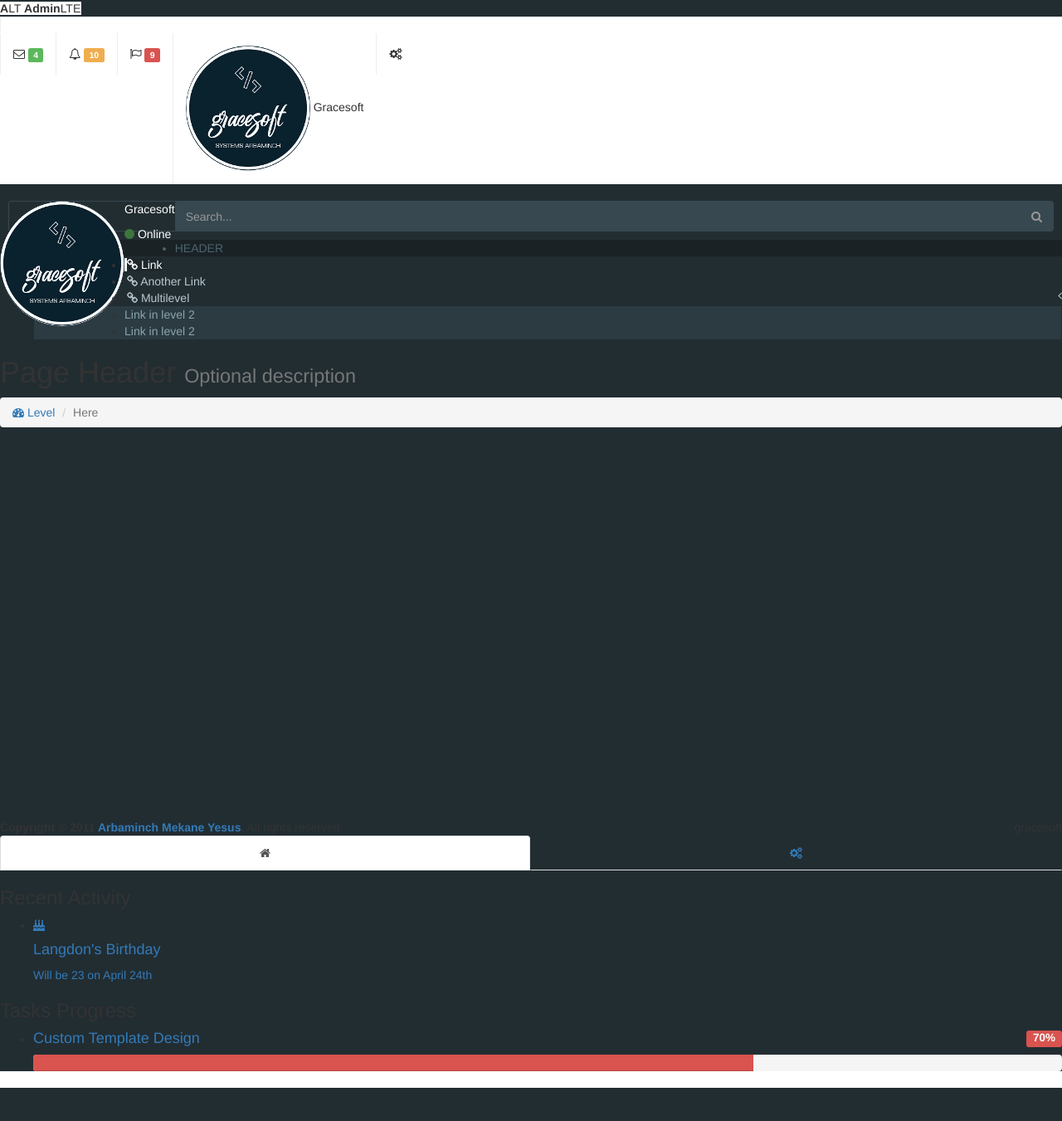
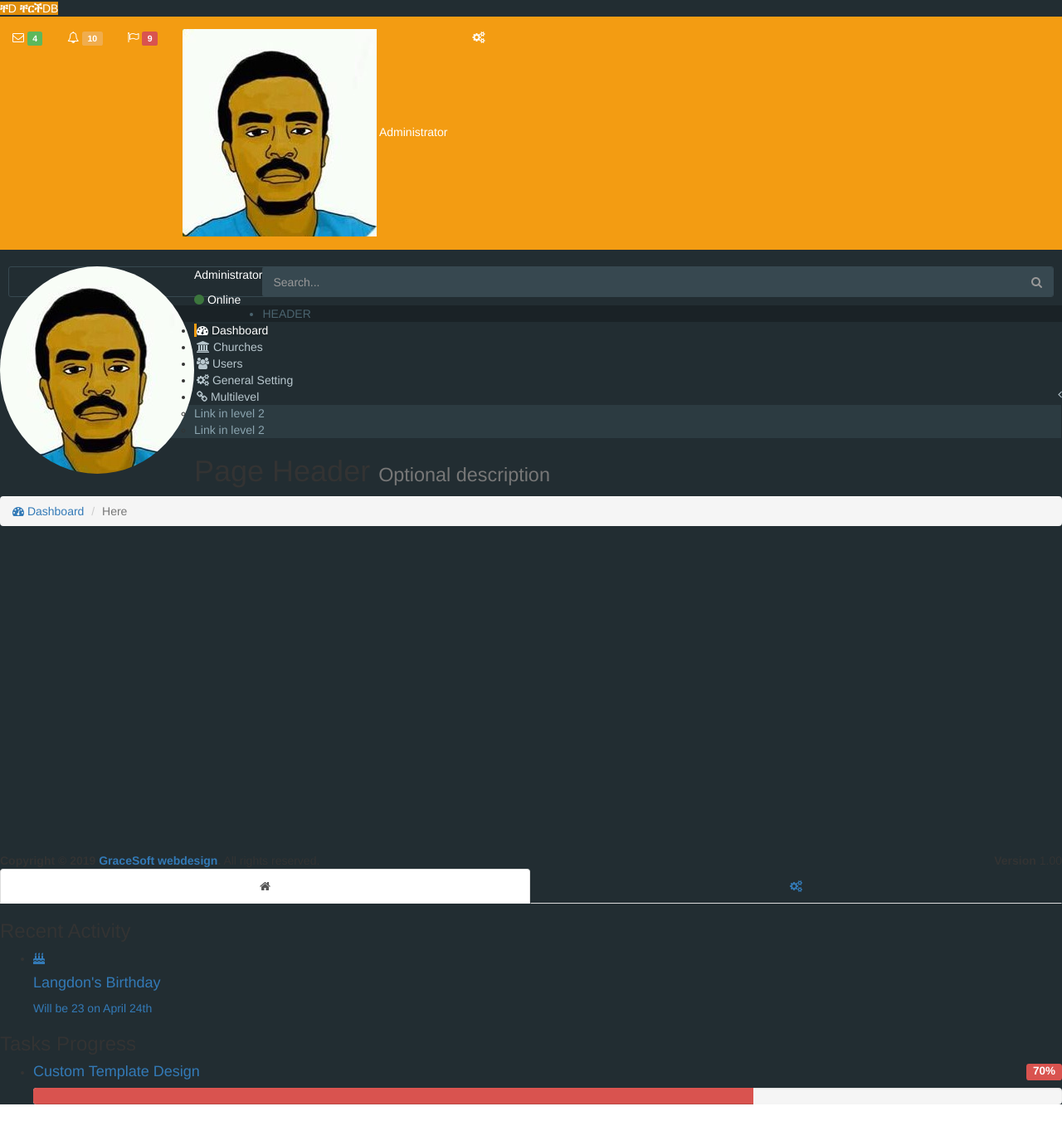
Before and after one commit to wuletawwonte/churchdb, a CodeIgniter app: page /database/index.php/users/adminhome in a window 1280 px wide. Shown: the whole page at 83% size. Before the commit the page ends 1311 px from the top, so only its background shows below. Run offline with CodeIgniter, Linux system fonts and the light colour scheme; the visitor is signed in with stand-in values (Sample User, id 1); some libraries are stand-ins or nearby versions.

Commit message:
Ready to start adding churches

```diff
--- a/application/controllers/Users.php
+++ b/application/controllers/Users.php
@@ -21,7 +21,12 @@ class Users extends CI_Controller {
 
 	public function adminhome() {
 		if($this->session->userdata('is_logged_in') == TRUE) {
-			$this->load->view('admin_home');
+
+			$data['active_menu'] = "dashboard";
+			$this->load->view('templates/admin_header', $data);
+			$this->load->view('home');
+			$this->load->view('templates/footer');
+
 		} else {
 			redirect('users/index');
 		}
@@ -73,6 +78,17 @@ class Users extends CI_Controller {
 		redirect();
 	}
 
+	public function churches() {
+		if($this->session->userdata('is_logged_in') == TRUE) {
+			$data['active_menu'] = "churches";
+			$this->load->view('templates/admin_header', $data);
+			$this->load->view('churches');
+			$this->load->view('templates/footer');
+
+		} else {
+			redirect('users/index');
+		}
+	}
 
 
 
--- /dev/null
+++ b/application/views/home.php
@@ -0,0 +1,46 @@
+
+
+
+
+  <!-- Content Wrapper. Contains page content -->
+  <div class="content-wrapper">
+    <!-- Content Header (Page header) -->
+    <section class="content-header">
+      <h1>
+        Page Header
+        <small>Optional description</small>
+      </h1>
+      <ol class="breadcrumb">
+        <li><a href="<?php echo base_url(); ?>"><i class="fa fa-dashboard"></i> Dashboard</a></li>
+        <li class="active">Here</li>
+      </ol>
+    </section>
+
+    <!-- Main content -->
+    <section class="content container-fluid">
+
+
+
+
+
+
+
+
+
+
+      <!--------------------------
+        | Your Page Content Here |
+        -------------------------->
+
+
+
+
+
+
+
+
+
+    </section>
+    <!-- /.content -->
+  </div>
+  <!-- /.content-wrapper -->
--- a/application/views/login.php
+++ b/application/views/login.php
@@ -10,7 +10,7 @@ defined('BASEPATH') OR exit('No direct script access allowed');
 	<meta name="description" content="Arbaminch Mekane Eyesus Church Members Database" />
 	<meta name="author" content="wuletawwonte@yahoo.com" />
 
-	<title> የአርባምንጭ መካነ እየሱስ ምዕመናን መረጃ ቋት </title>
+	<title> ቸርችDB </title>
 
 
 	<link rel="stylesheet" href="<?php echo base_url(); ?>assets/vendors/bootstrap/css/bootstrap.min.css">
@@ -39,8 +39,7 @@ var baseurl = '<?php echo base_url(); ?>';
 				<img src="<?php echo base_url(); ?>assets/img/logo.png" height="80" alt="" />			</a>
 
 			<p class="description">
-            	<h2 style="color:#cacaca; font-weight:100;">
-					የአርባምንጭ መካነ እየሱስ ምዕመናን መረጃ ቋት              </h2>
+            	<h2 style="color:#cacaca; font-weight:100;"><b>ቸርች</b>DB</h2>
            </p>
 
 			<!-- progress bar indicator -->
--- a/application/views/admin_home.php
+++ b/application/views/templates/admin_header.php
@@ -7,53 +7,19 @@ scratch. This page gets rid of all links and provides the needed markup only.
 <head>
   <meta charset="utf-8">
   <meta http-equiv="X-UA-Compatible" content="IE=edge">
-  <title> የአርባምንጭ መካነ እየሱስ ምዕመናን መረጃ ቋት </title>
-  <!-- Tell the browser to be responsive to screen width -->
+  <title> ቸርችDB </title>
+
   <meta content="width=device-width, initial-scale=1, maximum-scale=1, user-scalable=no" name="viewport">
   <link rel="stylesheet" href="<?php echo base_url(); ?>assets/vendors/bootstrap/css/bootstrap.min.css">
-  <!-- Font Awesome -->
   <link rel="stylesheet" href="<?php echo base_url(); ?>assets/vendors/font-awesome/css/font-awesome.min.css">
-  <!-- Ionicons -->
-  <link rel="stylesheet" href="<?php echo base_url(); ?>assets/vendors/Ionicons/css/ionicons.min.css">
-  <!-- Theme style -->
   <link rel="stylesheet" href="<?php echo base_url(); ?>assets/css/AdminLTE.css">
-  <!-- AdminLTE Skins. We have chosen the skin-blue for this starter
-        page. However, you can choose any other skin. Make sure you
-        apply the skin class to the body tag so the changes take effect. -->
-  <link rel="stylesheet" href="<?php echo base_url(); ?>assets/css/skins/skin-black.min.css">
+  <link rel="stylesheet" href="<?php echo base_url(); ?>assets/css/skins/skin-yellow.min.css">
 
-  <!-- HTML5 Shim and Respond.js IE8 support of HTML5 elements and media queries -->
-  <!-- WARNING: Respond.js doesn't work if you view the page via file:// -->
-  <!--[if lt IE 9]>
-  <script src="https://oss.maxcdn.com/html5shiv/3.7.3/html5shiv.min.js"></script>
-  <script src="https://oss.maxcdn.com/respond/1.4.2/respond.min.js"></script>
-  <![endif]-->
+  <link rel="shortcut icon" href="<?php echo base_url(); ?>assets/img/favicon.ico">
 
-  <!-- Google Font -->
-  <link rel="stylesheet"
-        href="https://fonts.googleapis.com/css?family=Source+Sans+Pro:300,400,600,700,300italic,400italic,600italic">
 </head>
-<!--
-BODY TAG OPTIONS:
-=================
-Apply one or more of the following classes to get the
-desired effect
-|---------------------------------------------------------|
-| SKINS         | skin-blue                               |
-|               | skin-black                              |
-|               | skin-purple                             |
-|               | skin-yellow                             |
-|               | skin-red                                |
-|               | skin-green                              |
-|---------------------------------------------------------|
-|LAYOUT OPTIONS | fixed                                   |
-|               | layout-boxed                            |
-|               | layout-top-nav                          |
-|               | sidebar-collapse                        |
-|               | sidebar-mini                            |
-|---------------------------------------------------------|
--->
-<body class="hold-transition skin-black sidebar-mini">
+
+<body class="hold-transition skin-yellow sidebar-mini">
 <div class="wrapper">
 
   <!-- Main Header -->
@@ -62,9 +28,9 @@ desired effect
     <!-- Logo -->
     <a href="<?php echo base_url(); ?>" class="logo">
       <!-- mini logo for sidebar mini 50x50 pixels -->
-      <span class="logo-mini"><b>A</b>LT</span>
+      <span class="logo-mini"><b>ቸ</b>D</span>
       <!-- logo for regular state and mobile devices -->
-      <span class="logo-lg"><b>Admin</b>LTE</span>
+      <span class="logo-lg"><b>ቸርች</b>DB</span>
     </a>
 
     <!-- Header Navbar -->
@@ -92,7 +58,7 @@ desired effect
                     <a href="#">
                       <div class="pull-left">
                         <!-- User Image -->
-                        <img src="<?php echo base_url(); ?>assets/img/logo.png" class="img-circle" alt="User Image">
+                        <img src="<?php echo base_url(); ?>assets/img/admin.jpg" class="img-circle" alt="User Image">
                       </div>
                       <!-- Message title and timestamp -->
                       <h4>
@@ -177,14 +143,14 @@ desired effect
             <!-- Menu Toggle Button -->
             <a href="#" class="dropdown-toggle" data-toggle="dropdown">
               <!-- The user image in the navbar-->
-              <img src="<?php echo base_url(); ?>assets/img/logo.png" class="user-image" alt="User Image">
+              <img src="<?php echo base_url(); ?>assets/img/admin.jpg" class="user-image" alt="User Image">
               <!-- hidden-xs hides the username on small devices so only the image appears. -->
-              <span class="hidden-xs">Gracesoft</span>
+              <span class="hidden-xs">Administrator</span>
             </a>
             <ul class="dropdown-menu">
               <!-- The user image in the menu -->
               <li class="user-header">
-                <img src="<?php echo base_url(); ?>assets/img/logo.png" class="img-circle" alt="User Image">
+                <img src="<?php echo base_url(); ?>assets/img/admin.jpg" class="img-circle" alt="User Image">
 
                 <p>
                   Gracesoft - Web Developer
@@ -234,10 +200,10 @@ desired effect
       <!-- Sidebar user panel (optional) -->
       <div class="user-panel">
         <div class="pull-left image">
-          <img src="<?php echo base_url(); ?>assets/img/logo.png" class="img-circle" alt="User Image">
+          <img src="<?php echo base_url(); ?>assets/img/admin.jpg" class="img-circle" alt="User Image">
         </div>
         <div class="pull-left info">
-          <p>Gracesoft</p>
+          <p>Administrator</p>
           <!-- Status -->
           <a href="#"><i class="fa fa-circle text-success"></i> Online</a>
         </div>
@@ -259,8 +225,10 @@ desired effect
       <ul class="sidebar-menu" data-widget="tree">
         <li class="header">HEADER</li>
         <!-- Optionally, you can add icons to the links -->
-        <li class="active"><a href="#"><i class="fa fa-link"></i> <span>Link</span></a></li>
-        <li><a href="#"><i class="fa fa-link"></i> <span>Another Link</span></a></li>
+        <li <?php if($active_menu == 'dashboard') { ?> class="active" <?php } ?>><a href="<?php echo base_url(); ?>"><i class="fa fa-dashboard"></i> <span>Dashboard</span></a></li>
+        <li  <?php if($active_menu == 'churches') { ?> class="active" <?php } ?>><a href="<?php echo base_url(); ?>users/churches"><i class="fa fa-institution"></i> <span>Churches</span></a></li>
+        <li><a href="#"><i class="fa fa-users"></i> <span>Users</span></a></li>
+        <li><a href="#"><i class="fa fa-gears"></i> <span>General Setting</span></a></li>
         <li class="treeview">
           <a href="#"><i class="fa fa-link"></i> <span>Multilevel</span>
             <span class="pull-right-container">
@@ -277,133 +245,3 @@ desired effect
     </section>
     <!-- /.sidebar -->
   </aside>
-
-  <!-- Content Wrapper. Contains page content -->
-  <div class="content-wrapper">
-    <!-- Content Header (Page header) -->
-    <section class="content-header">
-      <h1>
-        Page Header
-        <small>Optional description</small>
-      </h1>
-      <ol class="breadcrumb">
-        <li><a href="#"><i class="fa fa-dashboard"></i> Level</a></li>
-        <li class="active">Here</li>
-      </ol>
-    </section>
-
-    <!-- Main content -->
-    <section class="content container-fluid">
-
-      <!--------------------------
-        | Your Page Content Here |
-        -------------------------->
-
-    </section>
-    <!-- /.content -->
-  </div>
-  <!-- /.content-wrapper -->
-
-  <!-- Main Footer -->
-  <footer class="main-footer">
-    <!-- To the right -->
-    <div class="pull-right hidden-xs">
-      gracesoft
-    </div>
-    <!-- Default to the left -->
-    <strong>Copyright &copy; 2011 <a href="#">Arbaminch Mekane Yesus</a>.</strong> All rights reserved.
-  </footer>
-
-  <!-- Control Sidebar -->
-  <aside class="control-sidebar control-sidebar-dark">
-    <!-- Create the tabs -->
-    <ul class="nav nav-tabs nav-justified control-sidebar-tabs">
-      <li class="active"><a href="#control-sidebar-home-tab" data-toggle="tab"><i class="fa fa-home"></i></a></li>
-      <li><a href="#control-sidebar-settings-tab" data-toggle="tab"><i class="fa fa-gears"></i></a></li>
-    </ul>
-    <!-- Tab panes -->
-    <div class="tab-content">
-      <!-- Home tab content -->
-      <div class="tab-pane active" id="control-sidebar-home-tab">
-        <h3 class="control-sidebar-heading">Recent Activity</h3>
-        <ul class="control-sidebar-menu">
-          <li>
-            <a href="javascript:;">
-              <i class="menu-icon fa fa-birthday-cake bg-red"></i>
-
-              <div class="menu-info">
-                <h4 class="control-sidebar-subheading">Langdon's Birthday</h4>
-
-                <p>Will be 23 on April 24th</p>
-              </div>
-            </a>
-          </li>
-        </ul>
-        <!-- /.control-sidebar-menu -->
-
-        <h3 class="control-sidebar-heading">Tasks Progress</h3>
-        <ul class="control-sidebar-menu">
-          <li>
-            <a href="javascript:;">
-              <h4 class="control-sidebar-subheading">
-                Custom Template Design
-                <span class="pull-right-container">
-                    <span class="label label-danger pull-right">70%</span>
-                  </span>
-              </h4>
-
-              <div class="progress progress-xxs">
-                <div class="progress-bar progress-bar-danger" style="width: 70%"></div>
-              </div>
-            </a>
-          </li>
-        </ul>
-        <!-- /.control-sidebar-menu -->
-
-      </div>
-      <!-- /.tab-pane -->
-      <!-- Stats tab content -->
-      <div class="tab-pane" id="control-sidebar-stats-tab">Stats Tab Content</div>
-      <!-- /.tab-pane -->
-      <!-- Settings tab content -->
-      <div class="tab-pane" id="control-sidebar-settings-tab">
-        <form method="post">
-          <h3 class="control-sidebar-heading">General Settings</h3>
-
-          <div class="form-group">
-            <label class="control-sidebar-subheading">
-              Report panel usage
-              <input type="checkbox" class="pull-right" checked>
-            </label>
-
-            <p>
-              Some information about this general settings option
-            </p>
-          </div>
-          <!-- /.form-group -->
-        </form>
-      </div>
-      <!-- /.tab-pane -->
-    </div>
-  </aside>
-  <!-- /.control-sidebar -->
-  <!-- Add the sidebar's background. This div must be placed
-  immediately after the control sidebar -->
-  <div class="control-sidebar-bg"></div>
-</div>
-<!-- ./wrapper -->
-
-<!-- REQUIRED JS SCRIPTS -->
-
-<!-- jQuery 3 -->
-<script src="<?php echo base_url(); ?>assets/vendors/jquery/jquery.min.js"></script>
-<!-- Bootstrap 3.3.7 -->
-<script src="<?php echo base_url(); ?>assets/vendors/bootstrap/js/bootstrap.min.js"></script>
-<!-- AdminLTE App -->
-<script src="<?php echo base_url(); ?>assets/js/adminlte.js"></script>
-
-<!-- Optionally, you can add Slimscroll and FastClick plugins.
-     Both of these plugins are recommended to enhance the
-     user experience. -->
-</body>
-</html>
--- /dev/null
+++ b/application/views/templates/footer.php
@@ -0,0 +1,104 @@
+
+  <!-- Main Footer -->
+  <footer class="main-footer">
+    <!-- To the right -->
+    <div class="pull-right hidden-xs">
+      <b>Version</b> 1.00
+    </div>
+    <!-- Default to the left -->
+    <strong>Copyright &copy; 2019 <a href="#"><b>Grace</b>Soft webdesign</a>.</strong> All rights reserved.
+  </footer>
+
+  <!-- Control Sidebar -->
+  <aside class="control-sidebar control-sidebar-dark">
+    <!-- Create the tabs -->
+    <ul class="nav nav-tabs nav-justified control-sidebar-tabs">
+      <li class="active"><a href="#control-sidebar-home-tab" data-toggle="tab"><i class="fa fa-home"></i></a></li>
+      <li><a href="#control-sidebar-settings-tab" data-toggle="tab"><i class="fa fa-gears"></i></a></li>
+    </ul>
+    <!-- Tab panes -->
+    <div class="tab-content">
+      <!-- Home tab content -->
+      <div class="tab-pane active" id="control-sidebar-home-tab">
+        <h3 class="control-sidebar-heading">Recent Activity</h3>
+        <ul class="control-sidebar-menu">
+          <li>
+            <a href="javascript:;">
+              <i class="menu-icon fa fa-birthday-cake bg-red"></i>
+
+              <div class="menu-info">
+                <h4 class="control-sidebar-subheading">Langdon's Birthday</h4>
+
+                <p>Will be 23 on April 24th</p>
+              </div>
+            </a>
+          </li>
+        </ul>
+        <!-- /.control-sidebar-menu -->
+
+        <h3 class="control-sidebar-heading">Tasks Progress</h3>
+        <ul class="control-sidebar-menu">
+          <li>
+            <a href="javascript:;">
+              <h4 class="control-sidebar-subheading">
+                Custom Template Design
+                <span class="pull-right-container">
+                    <span class="label label-danger pull-right">70%</span>
+                  </span>
+              </h4>
+
+              <div class="progress progress-xxs">
+                <div class="progress-bar progress-bar-danger" style="width: 70%"></div>
+              </div>
+            </a>
+          </li>
+        </ul>
+        <!-- /.control-sidebar-menu -->
+
+      </div>
+      <!-- /.tab-pane -->
+      <!-- Stats tab content -->
+      <div class="tab-pane" id="control-sidebar-stats-tab">Stats Tab Content</div>
+      <!-- /.tab-pane -->
+      <!-- Settings tab content -->
+      <div class="tab-pane" id="control-sidebar-settings-tab">
+        <form method="post">
+          <h3 class="control-sidebar-heading">General Settings</h3>
+
+          <div class="form-group">
+            <label class="control-sidebar-subheading">
+              Report panel usage
+              <input type="checkbox" class="pull-right" checked>
+            </label>
+
+            <p>
+              Some information about this general settings option
+            </p>
+          </div>
+          <!-- /.form-group -->
+        </form>
+      </div>
+      <!-- /.tab-pane -->
+    </div>
+  </aside>
+  <!-- /.control-sidebar -->
+  <!-- Add the sidebar's background. This div must be placed
+  immediately after the control sidebar -->
+  <div class="control-sidebar-bg"></div>
+</div>
+<!-- ./wrapper -->
+
+<!-- REQUIRED JS SCRIPTS -->
+
+<!-- jQuery 3 -->
+<script src="<?php echo base_url(); ?>assets/vendors/jquery/jquery.min.js"></script>
+<!-- Bootstrap 3.3.7 -->
+<script src="<?php echo base_url(); ?>assets/vendors/bootstrap/js/bootstrap.min.js"></script>
+<!-- AdminLTE App -->
+<script src="<?php echo base_url(); ?>assets/js/adminlte.js"></script>
+
+<!-- Optionally, you can add Slimscroll and FastClick plugins.
+     Both of these plugins are recommended to enhance the
+     user experience. -->
+</body>
+</html>
```
Also changed, not shown: application/views/churches.php (added, +93 -0 lines), assets/img/admin.jpg (added), assets/img/favicon.ico, assets/img/favicon2.ico (deleted), assets/img/favicon3.ico (deleted), 2 other files.
